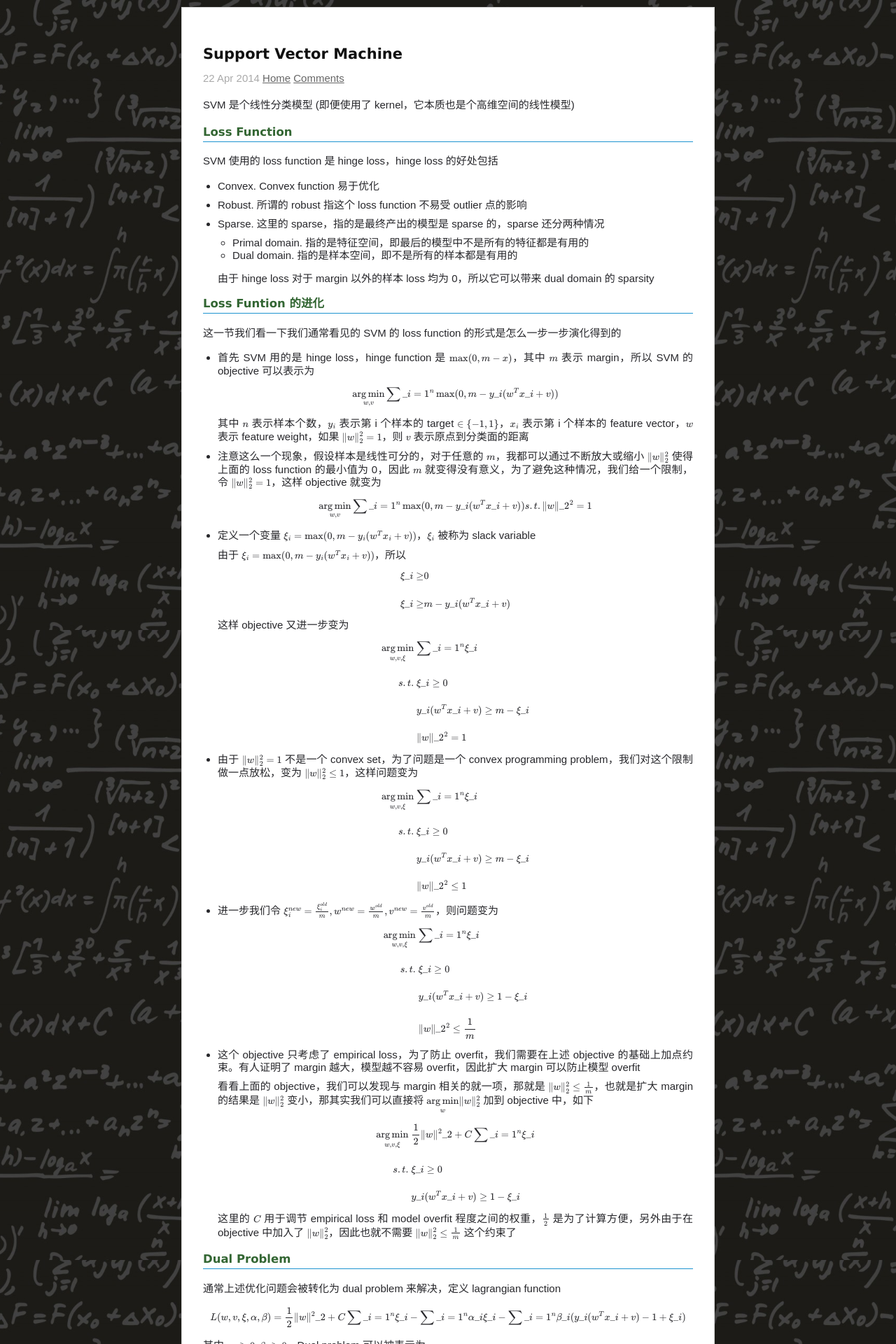
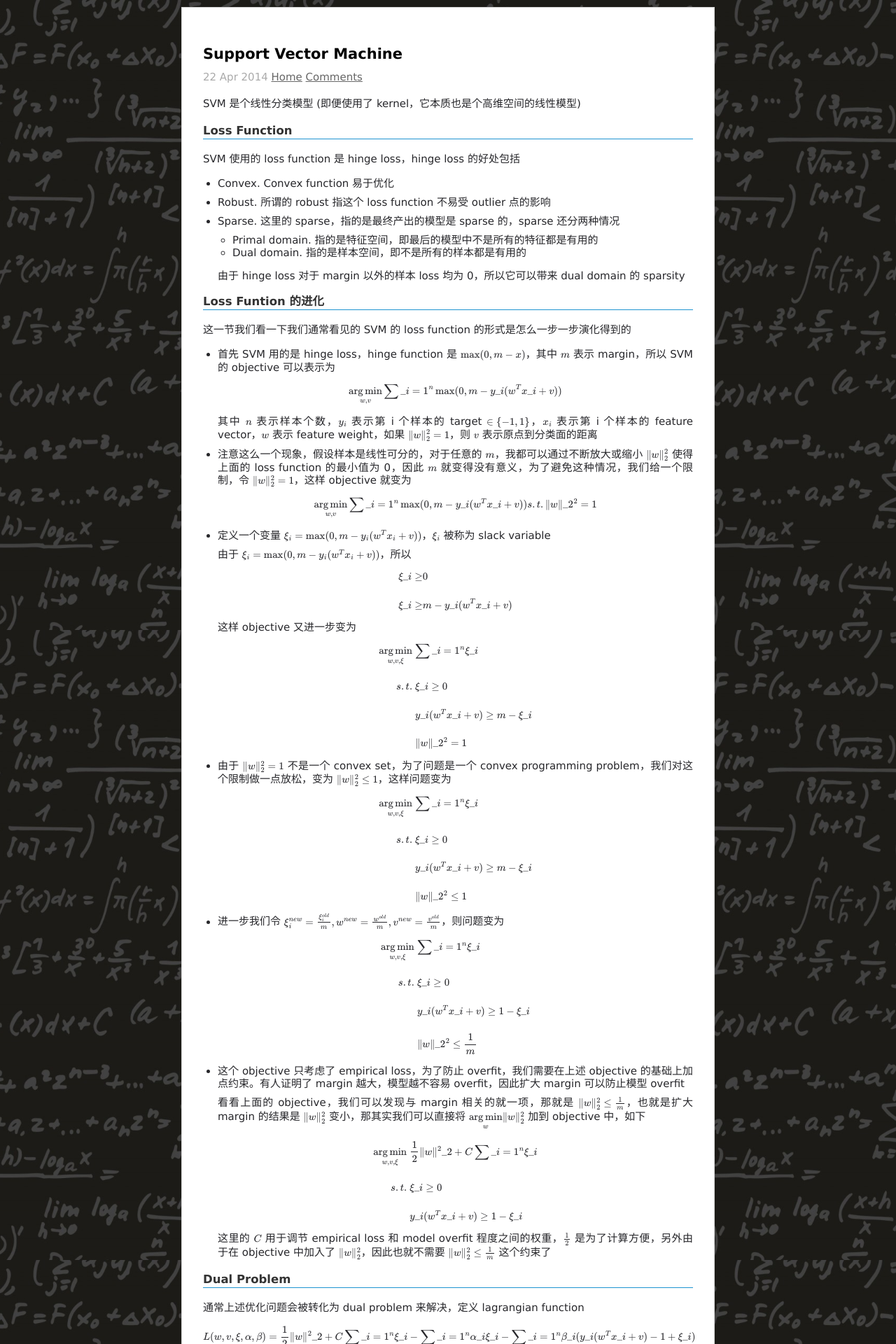
Before and after one commit to chenrushan/chenrushan.github.io, a Jekyll site: the page built from _posts/2014-04-22-SVM.markdown, in a window 1280 px wide. Shown: the top 1920 px of the page at 70% size. Built offline with Jekyll 4.4.1, drawn with Linux system fonts in a browser that asks for light colours; Markdown is read by kramdown in place of the engine named in the settings; formulas are drawn with MathJax 3; comment, search, counter and statistics services are not loaded.

Commit message:
[main.css]: update

```diff
--- a/css/main.css
+++ b/css/main.css
@@ -17,7 +17,7 @@
 
 body {
     background-color: #fff;
-    font: 15px Arial, verdana, Helvetica, sans-serif;
+    font: 15px verdana, Helvetica, sans-serif;
     text-align: center;
 
     width: 700px;
@@ -105,7 +105,7 @@
 .posts a {
     text-decoration: none;
     font-family: verdana, Helvetica, Arial, sans-serif;
-    border-bottom: 1px #1e94d1 dashed;
+    /* border-bottom: 1px #1e94d1; */
 }
 
 .posts span {
@@ -197,13 +197,17 @@
     color: #27272b;
 }
 
-.post h1, h2, h3, h4, h5, h6 {
+.post h3 {
     color: #111;
     padding-bottom: .1em;
 }
 
 .post h4 {
-    color: #363;
+    color: #333;
+}
+
+.post h5 {
+    color: #333;
 }
 
 /* for block code */
```
